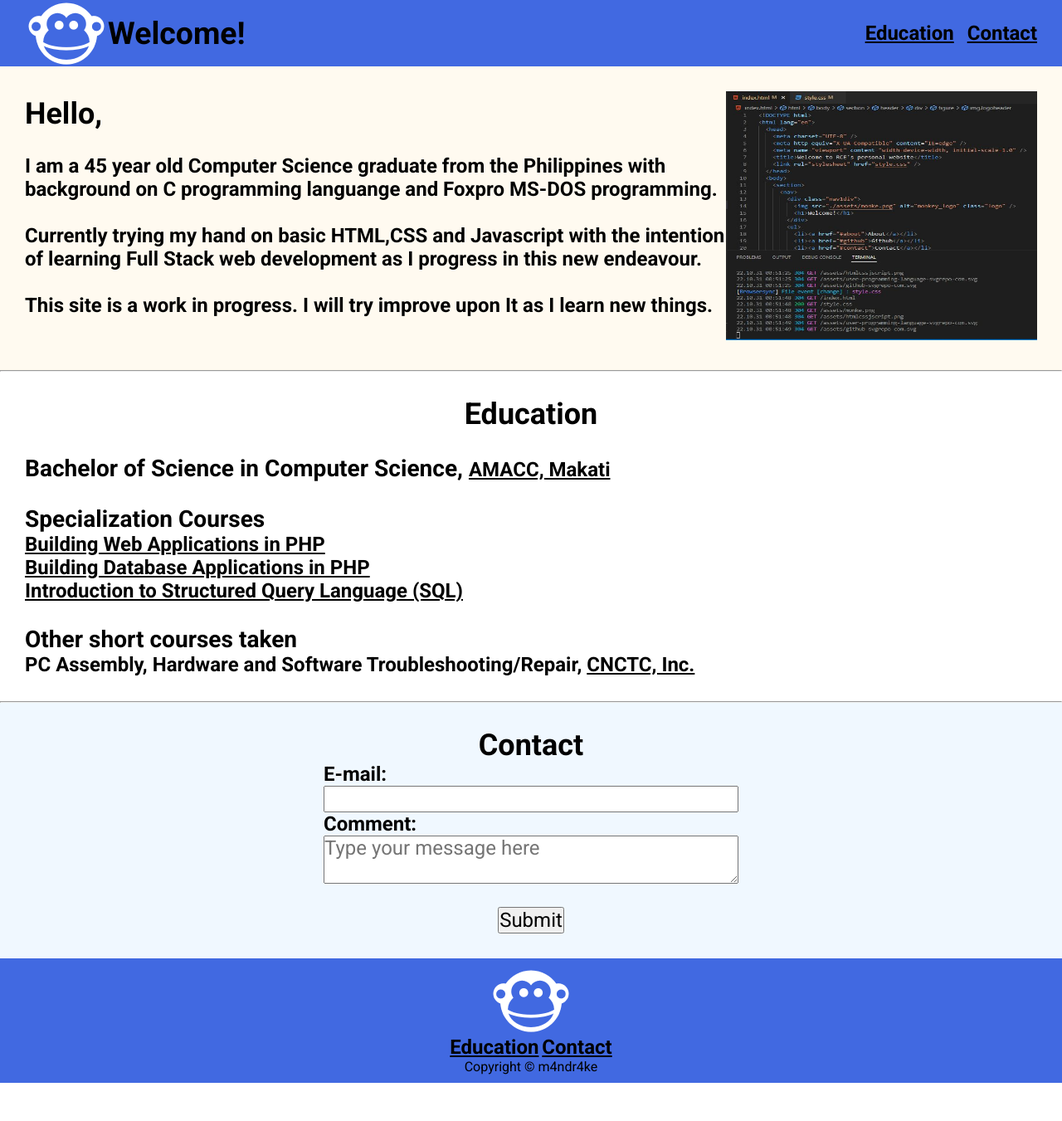
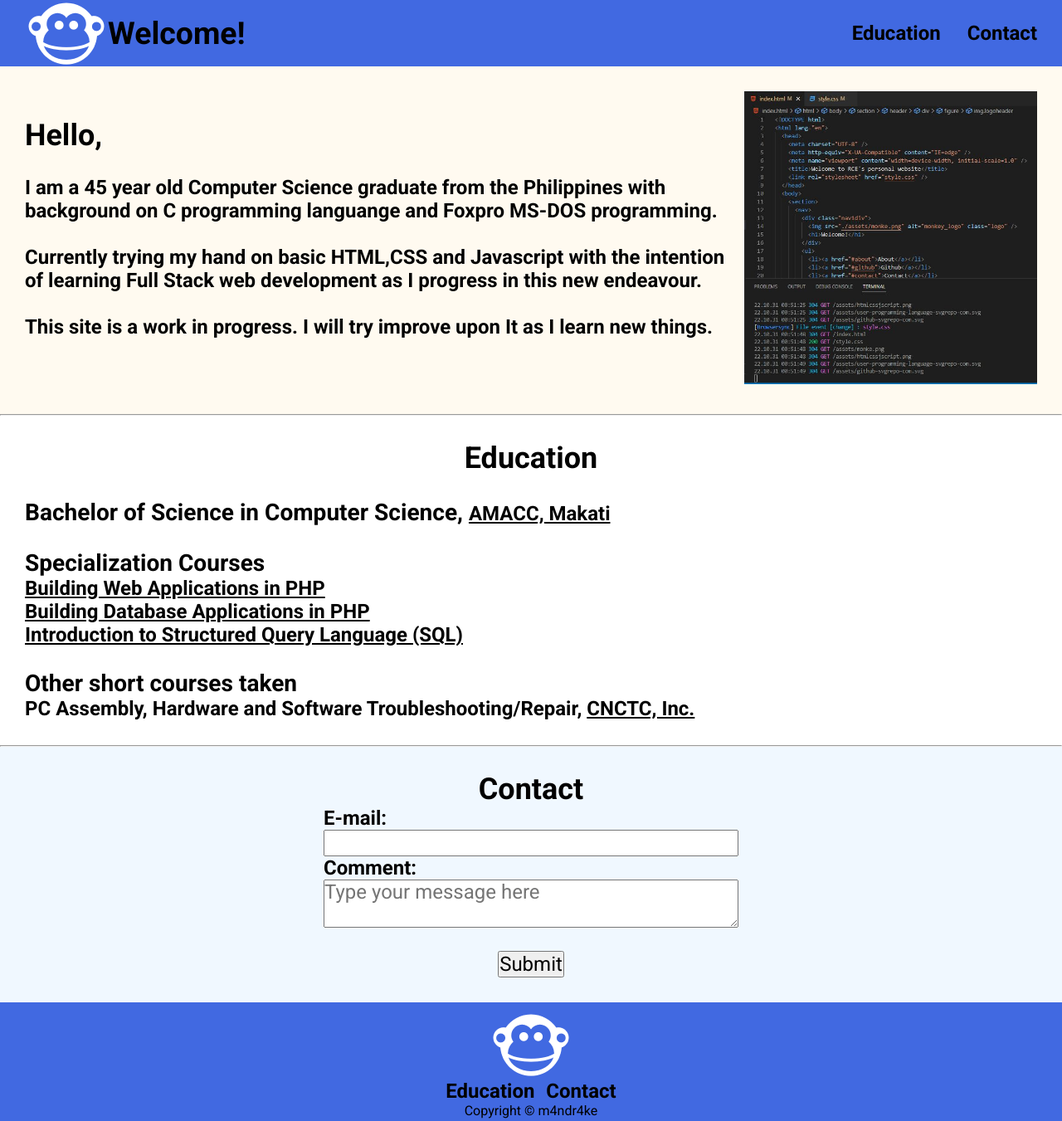
Before and after one commit to m4ndr4ke/rce.github.io, a website: page index.html in a window 1280 px wide. Shown: the whole page at 83% size. Before the commit the page ends 1305 px from the top, so only its background shows below. Drawn offline with Linux system fonts and the light colour scheme.

Commit message:
Fifth Commit
5th Commit

```diff
--- a/index.html
+++ b/index.html
@@ -16,8 +16,10 @@
           <h1>Welcome!</h1>
         </div>
         <ul class="nav1ul">
-          <li class="nav1li"><a href="#education">Education</a></li>
-          <li class="nav1li"><a href="#contact">Contact</a></li>
+          <li class="nav1li">
+            <a href="#education" class="anav1li">Education</a>
+          </li>
+          <li class="nav1li"><a href="#contact" class="anav1li">Contact</a></li>
         </ul>
       </nav>
 
@@ -127,8 +129,8 @@
     <footer>
       <img src="./assets/monke.png" alt="monkey_logo" class="logo" />
       <div>
-        <a href="#education">Education</a>
-        <a href="#contact">Contact</a>
+        <a href="#education" class="anav1li" id="afooter">Education</a>
+        <a href="#contact" class="anav1li" id="afooter">Contact</a>
       </div>
       <p>Copyright &copy m4ndr4ke</p>
     </footer>
--- a/style.css
+++ b/style.css
@@ -35,6 +35,12 @@ img {
 }
 */
 
+a {
+  color: black;
+  font-size: 24px;
+  font-weight: bold;
+}
+
 .nav1div {
   display: flex;
   color: black;
@@ -50,6 +56,16 @@ img {
 .nav1li {
   list-style-type: none;
   padding-left: 16px;
+  margin-left: 16px;
+}
+
+.anav1li {
+  text-decoration: none;
+}
+
+#afooter {
+  margin-left: 5px;
+  margin-right: 5px;
 }
 
 .logo {
@@ -57,8 +73,10 @@ img {
 }
 
 .logoheader {
-  width: 375px;
-  height: 300px;
+  /* width: 375px;
+  height: 300px; */
+  width: 100%;
+  height: 100%;
 }
 
 header {
@@ -84,12 +102,6 @@ header {
   height: auto;
   margin-left: auto;
   margin-right: auto;
-}
-
-a {
-  color: black;
-  font-size: 24px;
-  font-weight: bold;
 }
 
 form {
```
